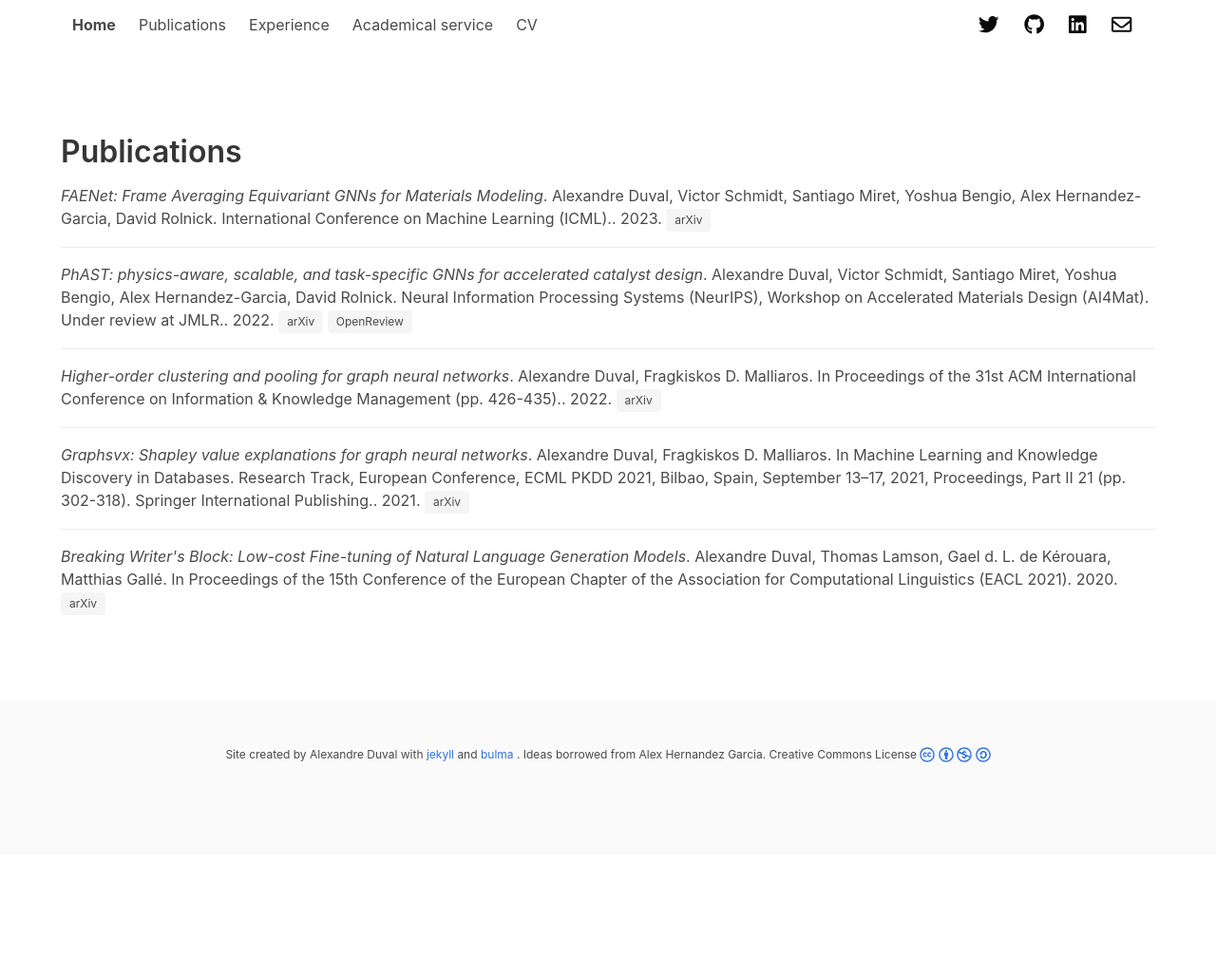
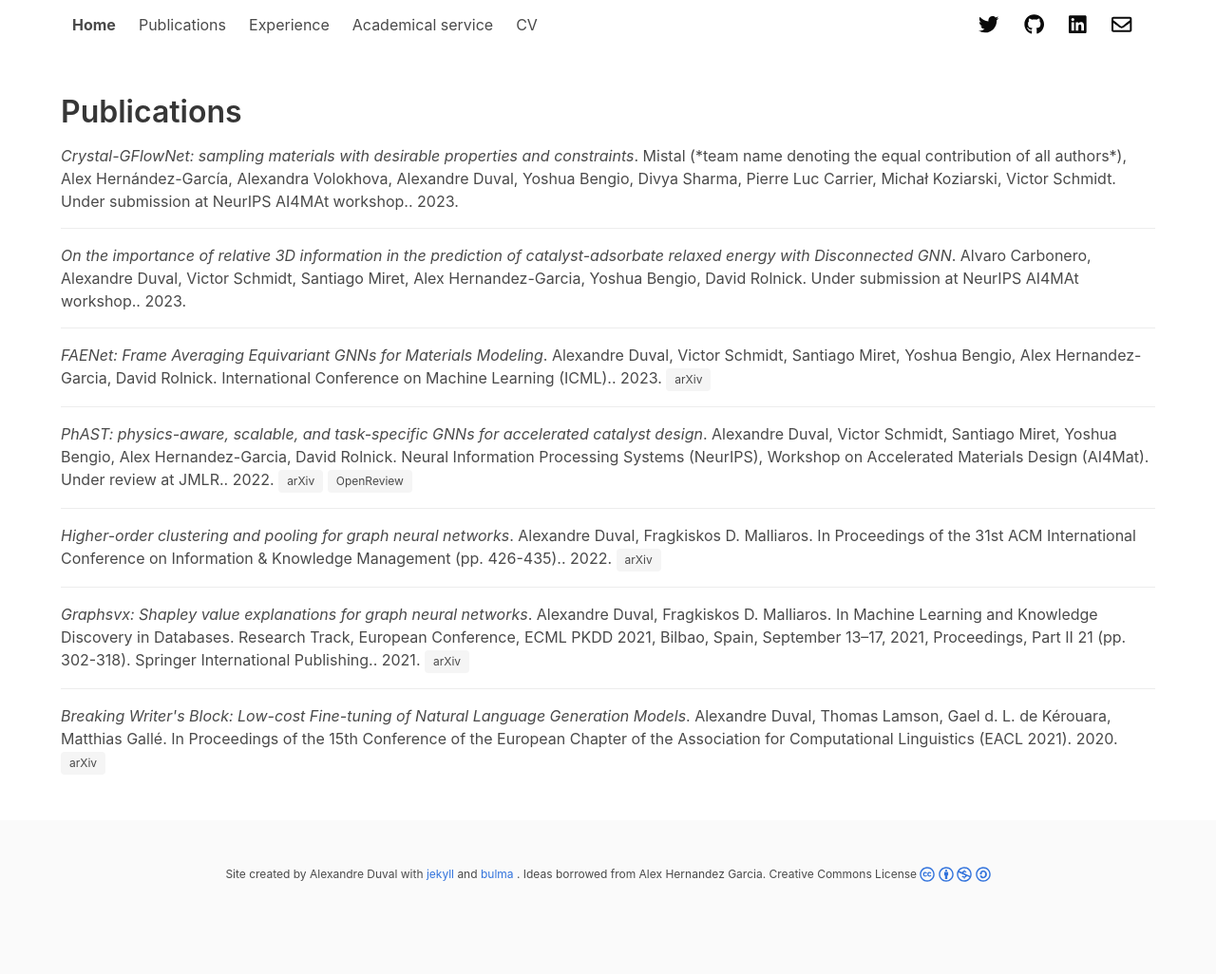
Before and after one commit to AlexDuvalinho/alexduvalinho.github.io, a Jekyll site: the page built from _pages/publications.html, in a window 1280 px wide. Shown: the whole page at 95% size. Built offline with Jekyll 4.4.1, drawn with Linux system fonts in a browser that asks for light colours; nearby versions of some CDN libraries; a style sheet for code colours, icons or effects is not loaded; before the commit the page ends 900 px from its top, so only the background shows below that.

Commit message:
Update publications.yml
Add 2 papers

```diff
--- a/_data/publications.yml
+++ b/_data/publications.yml
@@ -1,3 +1,29 @@
+- title: "Crystal-GFlowNet: sampling materials with desirable properties and constraints"
+  authors:
+    - Mistal (*team name denoting the equal contribution of all authors*)
+    - Alex Hernández-García
+    - Alexandra Volokhova
+    - Alexandre Duval
+    - Yoshua Bengio
+    - Divya Sharma
+    - Pierre Luc Carrier
+    - Michał Koziarski
+    - Victor Schmidt
+  year: 2023
+  journal: Under submission at NeurIPS AI4MAt workshop.
+
+- title: "On the importance of relative 3D information in the prediction of catalyst-adsorbate relaxed energy with Disconnected GNN"
+  authors:
+    - Alvaro Carbonero
+    - Alexandre Duval
+    - Victor Schmidt
+    - Santiago Miret
+    - Alex Hernandez-Garcia
+    - Yoshua Bengio
+    - David Rolnick
+  year: 2023
+  journal: Under submission at NeurIPS AI4MAt workshop.
+
 - title: "FAENet: Frame Averaging Equivariant GNNs for Materials Modeling"
   authors:
     - Alexandre Duval
```
